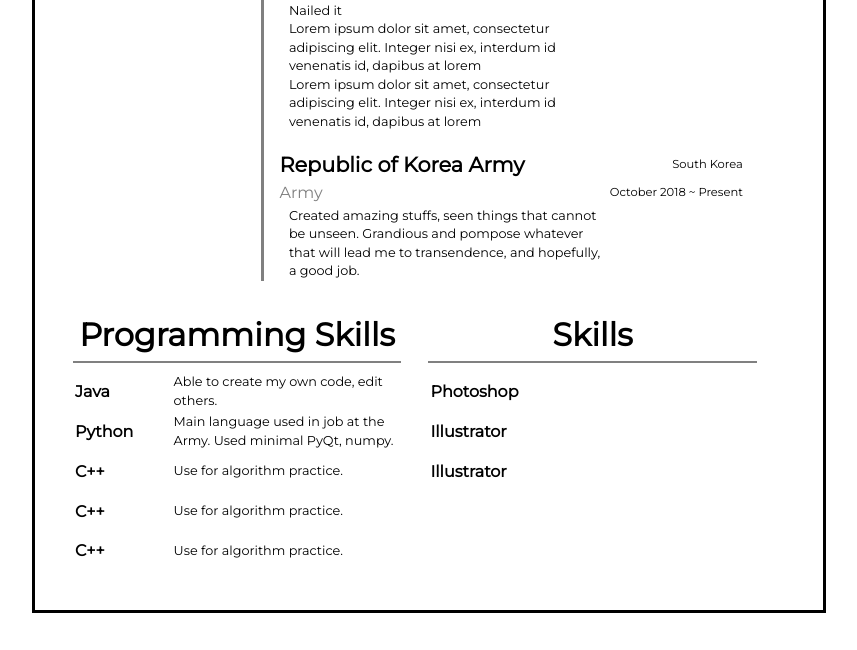
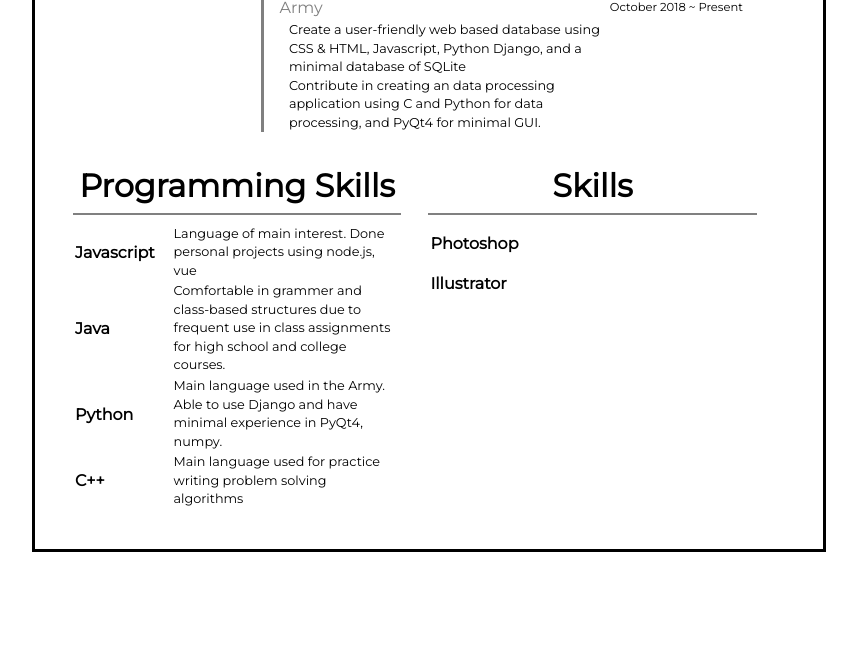
Before and after one commit to kim-sunwook/web_resume, a plain HTML site: page index.html in a window 1280 px wide. Shown: the part 628-1278 px from the top of the page, without its empty margins (211-1068 px from the left). After the commit the page ends 1217 px from the top, so only its background shows below. Drawn offline with Linux system fonts and the light colour scheme.

Commit message:
Add legitimate content

```diff
--- a/index.html
+++ b/index.html
@@ -12,7 +12,7 @@
             <div class="header">
                 <h1 class="name">Sunwook Kim</h1>
                 <div class="contact clearfix">
-                    <p class="phone clearfix">Phone 010-xxxx-xxxx</p><p class="email clearfix">Email sunwook@temp.edu</p>
+                    <p class="phone clearfix"><b>Phone</b> 010-xxxx-xxxx</p><p class="email clearfix"><b>Email</b> sunwook@temp.edu</p>
                 </div>
             </div>
             <div class="main-block">
@@ -36,10 +36,7 @@
                             <td colspan="2" class="description_text">Dean's list for all enrolled semesters</td>
                         </tr>
                         <tr class="description">
-                            <td class="description_text">Major Course Work: Linear Algebra, Introduction to Analysis of Algorithms, Basic Probability</td>
-                        </tr>
-                        <tr class="description">
-                            <td class="description_text">Lorem ipsum dolor sit amet, consectetur adipiscing elit. Integer nisi ex, interdum id venenatis id, dapibus at lorem</td>
+                            <td class="description_text">Major Course Work: Linear Algebra, Introduction to Analysis of Algorithms, <br/>Basic Probability</td>
                         </tr>
                         <tr class="title">
                             <td>Korea Science Academy <br/>of KAIST</td>
@@ -50,10 +47,7 @@
                             <td>February 2013 ~ February 2016</td>
                         </tr>
                         <tr class="description">
-                            <td class="description_text">Lorem ipsum dolor sit amet, consectetur adipiscing elit. Integer nisi ex, interdum id venenatis id, dapibus at lorem</td>
-                        </tr>
-                        <tr class="description">
-                            <td class="description_text">Lorem ipsum dolor sit amet, consectetur adipiscing elit. Integer nisi ex, interdum id venenatis id, dapibus at lorem</td>
+                            <td class="description_text">Major Course Work: Objected Oriented Programming, Data Structures & Algorithms</td>
                         </tr>
                     </table>
                 </div>
@@ -73,16 +67,10 @@
                             <td>May 2017 ~ August 2017</td>
                         </tr>
                         <tr class="description">
-                            <td colspan="2" class="description_text">Nailed it</td>
+                            <td class="description_text">Write Python scripts alarming disks with mixed encryption on an AWS EC2 instance</td>
                         </tr>
                         <tr class="description">
-                            <td class="description_text">Lorem ipsum dolor sit amet, consectetur adipiscing elit. Integer nisi ex, interdum id venenatis id, dapibus at lorem</td>
-                        </tr>
-                        <tr class="description">
-                            <td class="description_text">Lorem ipsum dolor sit amet, consectetur adipiscing elit. Integer nisi ex, interdum id venenatis id, dapibus at lorem</td>
-                        </tr>
-                        <tr class="description">
-                            <td class="description_text">&nbsp;</td>
+                            <td class="description_text">Create a management web form for clients using PHP, HTML, and MySQL</td>
                         </tr>
                         <tr class="title">
                             <td>Republic of Korea Army</td>
@@ -93,8 +81,13 @@
                             <td>October 2018 ~ Present</td>
                         </tr>
                         <tr class="description">
-                            <td class="description_text">Created amazing stuffs, seen things that cannot be unseen. Grandious and pompose whatever that will lead me to transendence, and hopefully, a good job.</td>
+                            <td class="description_text">Create a user-friendly web based database using CSS & HTML, Javascript, Python Django, and a minimal database of SQLite </td>
                         </tr>
+                        <tr class="description">
+                            <td class="description_text">Contribute in creating an data processing application using C and Python for data processing, and PyQt4 for minimal GUI.
+                            </td>
+                        </tr>
+
                     </table>
                 </div>
             </div>
@@ -104,24 +97,20 @@
                     <hr class="hr--gray">
                     <table class=bottom-block_skill-box_table>
                         <tr>
+                            <td class="language-title">Javascript</td>
+                            <td class="language-description">Language of main interest. Done personal projects using node.js, vue</td>
+                        </tr>
+                        <tr>
                             <td class="language-title">Java</td>
-                            <td class="language-description">Able to create my own code, edit others.</td>
+                            <td class="language-description">Comfortable in grammer and class-based structures due to frequent use in class assignments for high school and college courses.</td>
                         </tr>
                         <tr>
                             <td class="language-title">Python</td>
-                            <td class="language-description">Main language used in job at the Army. Used minimal PyQt, numpy.</td>
+                            <td class="language-description">Main language used in the Army. Able to use Django and have minimal experience in PyQt4, numpy.</td>
                         </tr>
                         <tr>
                             <td class="language-title">C++</td>
-                            <td class="language-description">Use for algorithm practice.</td>
-                        </tr>
-                        <tr>
-                            <td class="language-title">C++</td>
-                            <td class="language-description">Use for algorithm practice.</td>
-                        </tr>
-                        <tr>
-                            <td class="language-title">C++</td>
-                            <td class="language-description">Use for algorithm practice.</td>
+                            <td class="language-description">Main language used for practice writing problem solving algorithms</td>
                         </tr>
                     </table>
                 </div>
@@ -137,10 +126,6 @@
                             <td class="language-title">Illustrator</td>
                             <td class="language-description"></td>
                         </tr>
-                        <tr>
-                            <td class="language-title">Illustrator</td>
-                            <td class="language-description"></td>
-                        </tr>
                     </table>
                 </div>
             </div>
```
